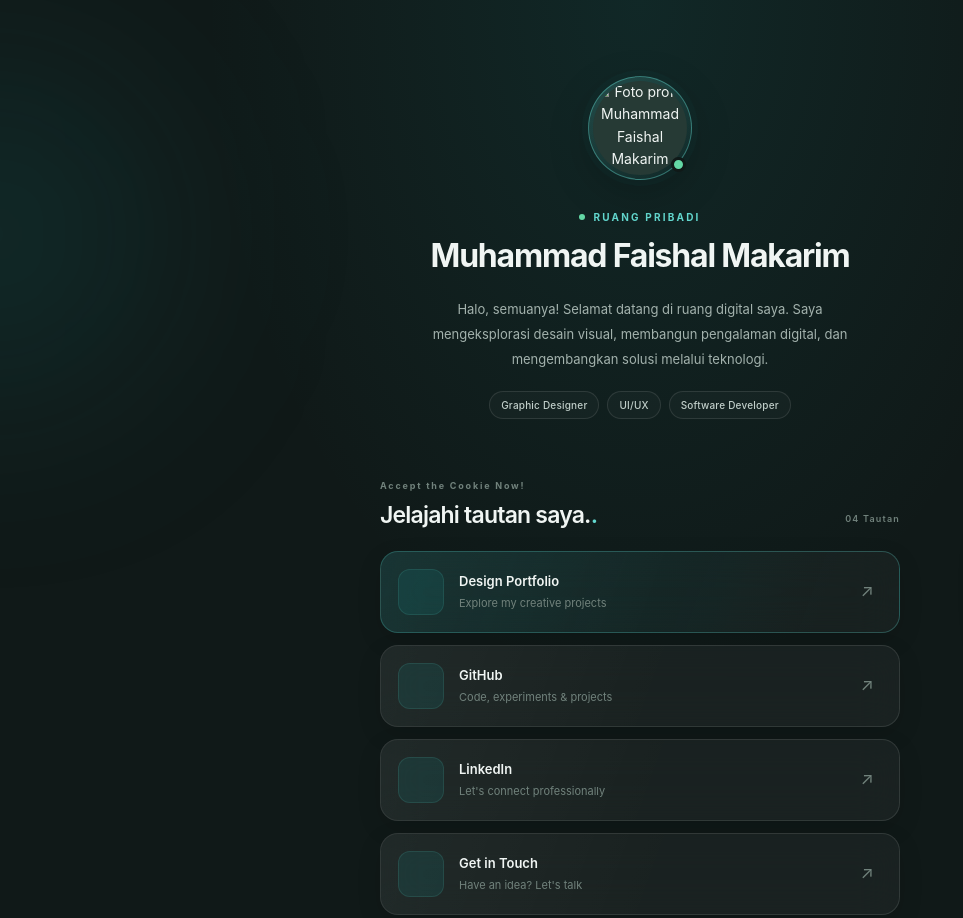
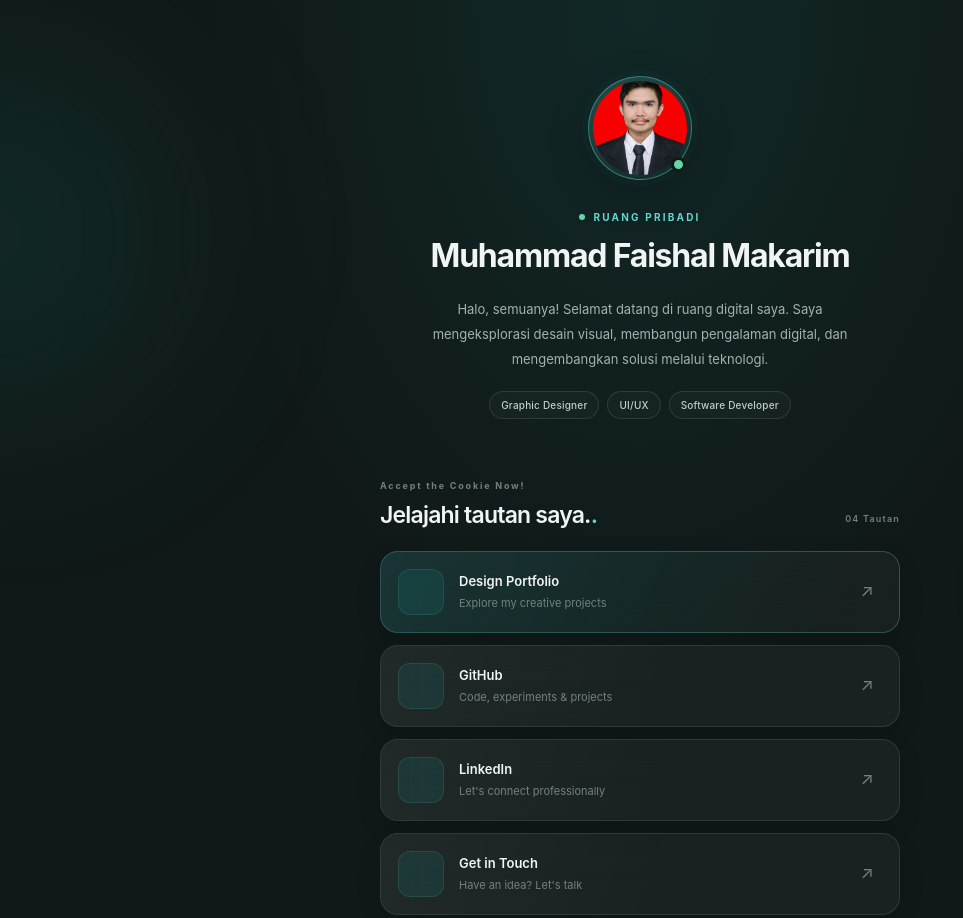
Before and after one commit to fayz-stack/fayzlink-bio, a plain HTML site: page index.html in a window 1280 px wide. Shown: the top 918 px of the page, without its empty margins (0-963 px from the left). Drawn offline with Linux system fonts and the light colour scheme; the site is published under a folder, as on GitHub Pages, so addresses that start at the root find nothing.

Commit message:
Update index.html

```diff
--- a/index.html
+++ b/index.html
@@ -21,7 +21,7 @@
       <header class="profile-header">
         <div class="profile-image" id="profile-image">
           <img
-            src="/foto/pas-photo.jpg"
+            src="foto/pas-photo.jpg"
             alt="Foto profil Muhammad Faishal Makarim"
           />
           <span class="availability-dot" aria-label="Available for projects"></span>
```
